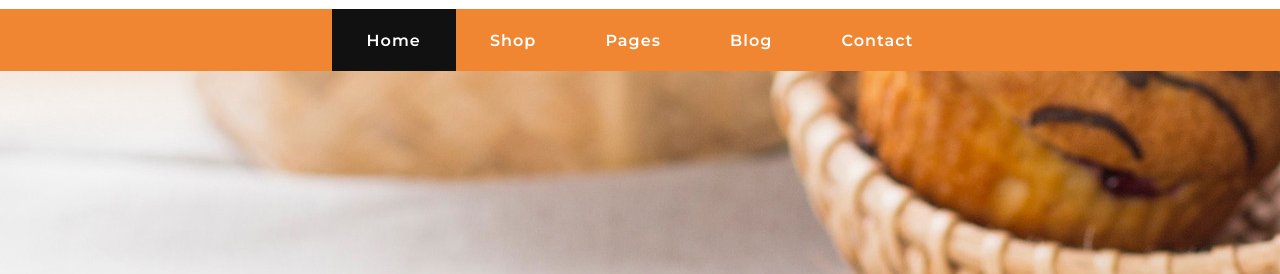
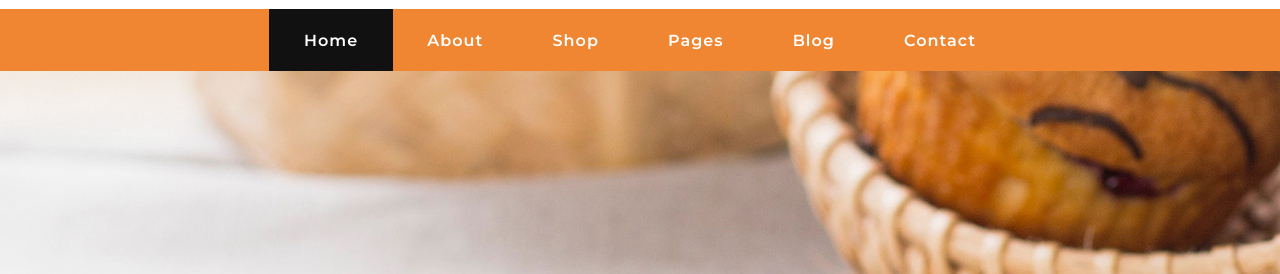
Before and after one commit to FreeThemeHTML/Cake, a plain HTML site: page index.html in a window 1280 px wide. Shown: the part 93-367 px from the top of the page. Drawn offline with nearby package versions, Linux system fonts and the light colour scheme.

Commit message:
Update index.html

```diff
--- a/index.html
+++ b/index.html
@@ -126,6 +126,7 @@
                     <nav class="header__menu mobile-menu">
                         <ul>
                             <li class="active"><a href="./index.php">Home</a></li>
+                            <li><a href="./about.html">About</a></li>
                             <li><a href="./shop.html">Shop</a></li>
                             <li><a href="#">Pages</a>
                                 <ul class="dropdown">
```
